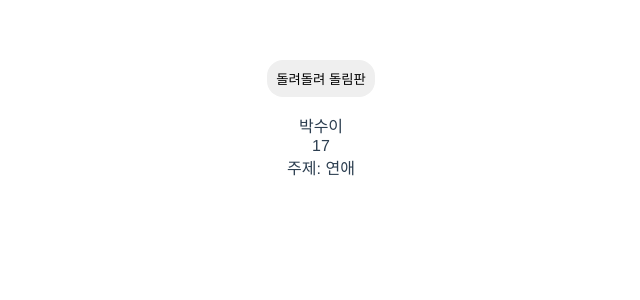
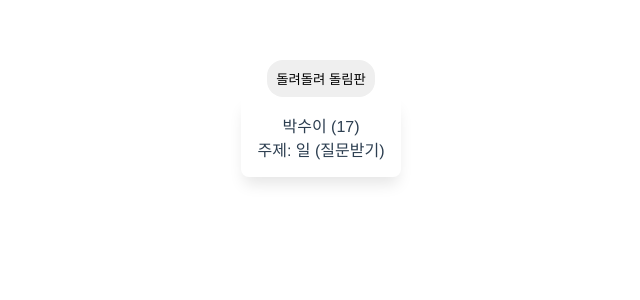
Before and after one commit to milliwonkim/jindong-mt-app, a Vue app: page / in a window 1280 px wide. Shown: the top 300 px of the page, without its empty margins (319-959 px from the left). Built offline with nearby package versions, Linux system fonts and the light colour scheme.

Commit message:
[feat] add more selector

```diff
--- a/src/App.vue
+++ b/src/App.vue
@@ -2,8 +2,7 @@
   <div>
     <button class="info-button" @click="handleNextPerson">돌려돌려 돌림판</button>
     <div class="info-box">
-      <div>{{ person.name }}</div>
-      <div>{{ person.studentId }}</div>
+      <div>{{ person.name }} ({{ person.studentId }})</div>
       <div>주제: {{ theme }}</div>
     </div>
   </div>
@@ -22,7 +21,7 @@ const PEOPLE = [
   { name: '하헌재', studentId: 7 },
 ]
 
-const THEMES = ['연애', '일', '진로']
+const GET_OR_TAKE = ['질문받기', '질문하기']
 
 import { onMounted, ref } from 'vue'
 
@@ -34,15 +33,34 @@ export default {
 
     const selector = (value) => {
       if (value.length === 0) return ''
-      return Math.floor(Math.random() * (value.length - 1))
+      return Math.floor(Math.random() * value.length)
     }
 
     const getPerson = () => {
+      const THEMES = [
+        '연애',
+        '일',
+        '진로',
+        '한 잔 마셔',
+        '라떼는 말이야',
+        '질문 할 수 있는 권리 획득!',
+      ].map((el) => {
+        return `${el} (${GET_OR_TAKE[selector(GET_OR_TAKE)]})`
+      })
+
       const personSelector = selector(PEOPLE)
       const themeSelector = selector(THEMES)
 
-      person.value = PEOPLE[personSelector]
-      theme.value = THEMES[themeSelector]
+      const selectedPerson = PEOPLE[personSelector]
+      const selectedTheme = THEMES[themeSelector]
+
+      person.value = selectedPerson
+      theme.value = selectedTheme
+
+      // if (selectedPerson.name === '김기원') {
+      //   person.value = { name: '정수민', studentId: 12 }
+      //   theme.value = '한 잔 마셔'
+      // }
     }
 
     onMounted(() => {
@@ -72,6 +90,11 @@ export default {
 
 .info-box {
   margin-top: 16px;
+  border-radius: 8px;
+  box-shadow: 0px 10px 15px -3px rgba(0, 0, 0, 0.1);
+  width: fit-content;
+  margin: 0 auto;
+  padding: 16px;
 }
 
 .info-button {
```
